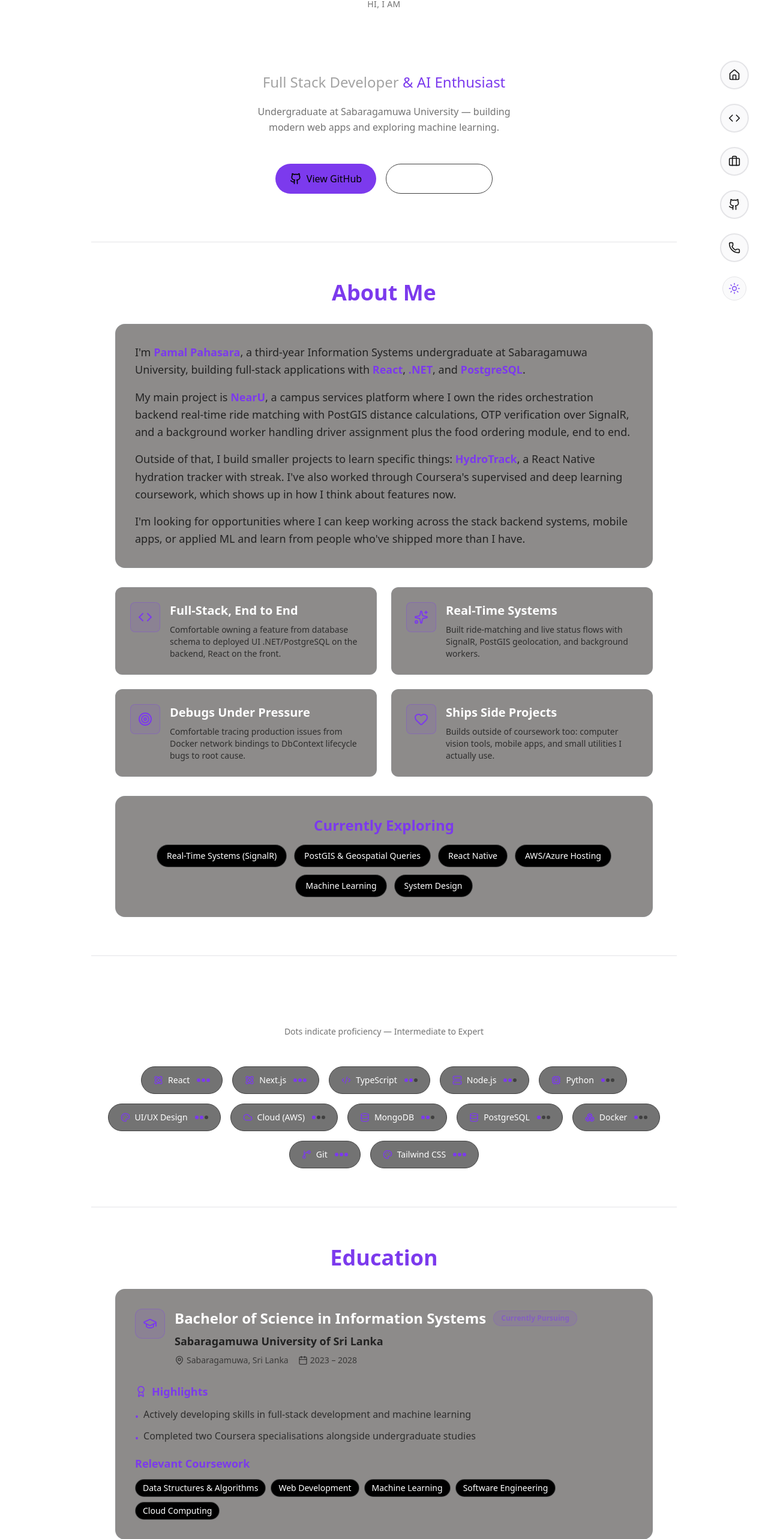
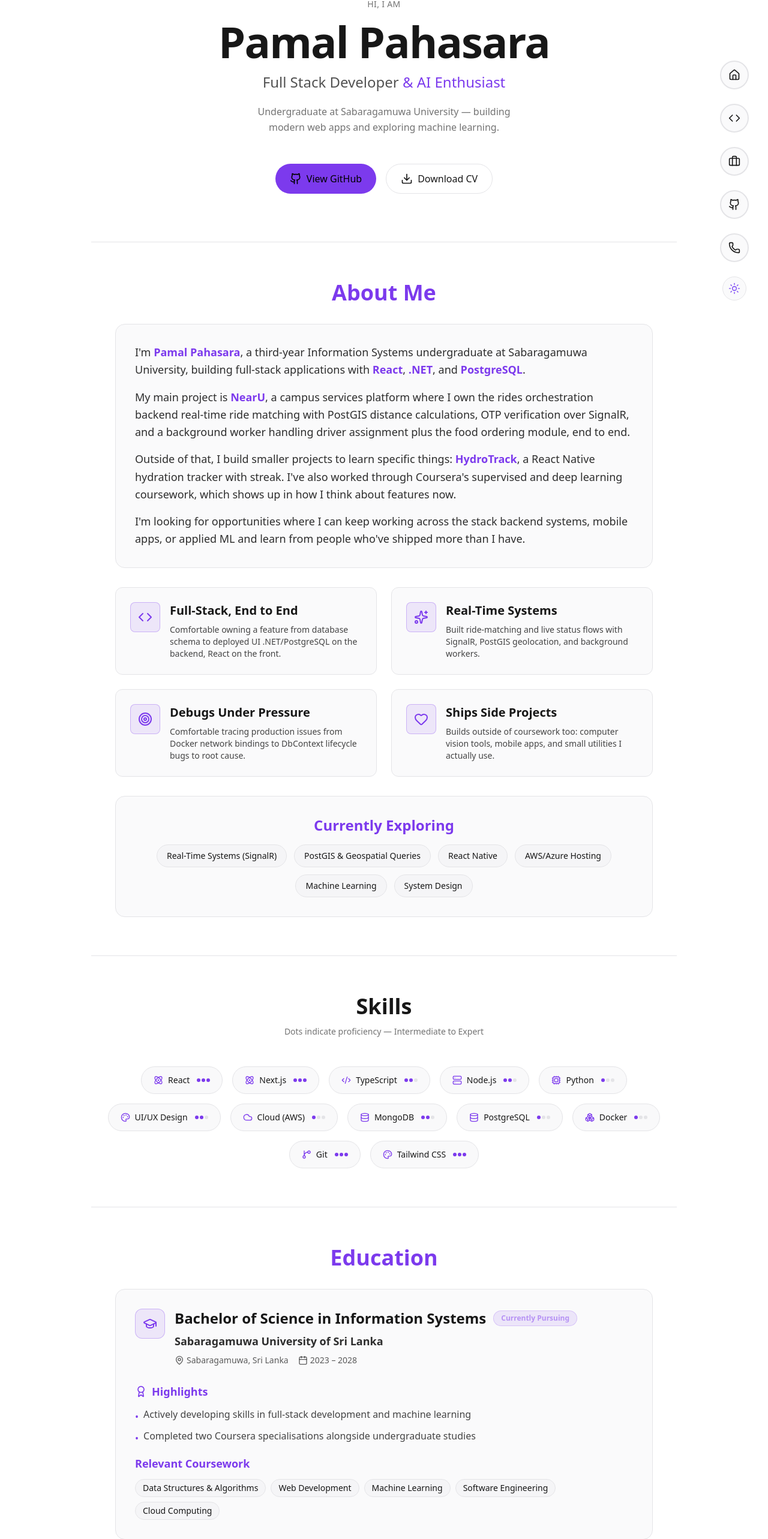
Before and after one commit to pamal29/react-portfolio, a React (Vite) app: page / in a window 1280 px wide. Shown: the part 99-2665 px from the top of the page at 60% size. Built offline with nearby package versions, Linux system fonts and the light colour scheme.

Commit message:
change hardcore colors in white theme

```diff
--- a/src/components/About.jsx
+++ b/src/components/About.jsx
@@ -32,7 +32,7 @@ export default function About() {
 
       <div className="max-w-4xl mx-auto space-y-8">
         {/* Main Introduction */}
-        <div className="bg-stone-900/50 backdrop-blur-sm border border-gray-400/20 rounded-2xl p-8
+        <div className="bg-bg-soft/50 backdrop-blur-sm border border-borderMuted rounded-2xl p-8
                        transition-all duration-300 hover:border-neonPurple/50 hover:shadow-lg hover:shadow-neonPurple/10">
           <div className="space-y-4 text-textLight/90 text-lg leading-relaxed">
             <p>
@@ -74,7 +74,7 @@ export default function About() {
             return (
               <div
                 key={index}
-                className="bg-stone-900/50 backdrop-blur-sm border border-gray-400/20 rounded-xl p-6
+                className="bg-bg-soft/50 backdrop-blur-sm border border-borderMuted rounded-xl p-6
                            transition-all duration-300 hover:border-neonPurple/50 hover:scale-105
                            hover:shadow-lg hover:shadow-neonPurple/10"
               >
@@ -83,7 +83,7 @@ export default function About() {
                     <Icon className="w-6 h-6 text-neonPurple" />
                   </div>
                   <div>
-                    <h3 className="text-xl font-semibold text-white mb-2">
+                    <h3 className="text-xl font-semibold text-textLight mb-2">
                       {item.title}
                     </h3>
                     <p className="text-textLight/80 text-sm">
@@ -97,7 +97,7 @@ export default function About() {
         </div>
 
         {/* What I'm Currently Working On */}
-        <div className="bg-stone-900/50 backdrop-blur-sm border border-gray-400/20 rounded-2xl p-8
+        <div className="bg-bg-soft/50 backdrop-blur-sm border border-borderMuted rounded-2xl p-8
                        transition-all duration-300 hover:border-neonPurple/50 hover:shadow-lg hover:shadow-neonPurple/10">
           <h3 className="text-2xl font-bold text-neonPurple mb-4 text-center">
             Currently Exploring
@@ -106,7 +106,7 @@ export default function About() {
             {["Real-Time Systems (SignalR)", "PostGIS & Geospatial Queries", "React Native", "AWS/Azure Hosting", "Machine Learning", "System Design"].map((topic, index) => (
               <span
                 key={index}
-                className="px-4 py-2 bg-black border border-white/30 rounded-full text-sm text-white
+                className="px-4 py-2 bg-bg-soft border border-borderMuted rounded-full text-sm text-textLight
                            transition-all duration-300 hover:border-neonPurple hover:scale-110 hover:shadow-lg hover:shadow-neonPurple/20"
               >
                 {topic}
--- a/src/components/Education.jsx
+++ b/src/components/Education.jsx
@@ -46,7 +46,7 @@ export default function Education() {
         {education.map((edu, index) => (
           <div
             key={index}
-            className="bg-stone-900/50 backdrop-blur-sm border border-gray-400/20 rounded-2xl p-8
+            className="bg-bg-soft/50 backdrop-blur-sm border border-borderMuted rounded-2xl p-8
                        transition-all duration-300 hover:border-neonPurple/50 hover:shadow-lg hover:shadow-neonPurple/10"
           >
             <div className="flex items-start gap-4 mb-4">
@@ -55,10 +55,9 @@ export default function Education() {
               </div>
               <div className="flex-1">
                 <div className="flex flex-wrap items-center gap-3 mb-2">
-                  <h3 className="text-2xl font-bold text-white">
+                  <h3 className="text-2xl font-bold text-textLight">
                     {edu.degree}
                   </h3>
-                  {/* "Currently Pursuing" badge */}
                   {edu.status && (
                     <span className="px-3 py-1 text-xs font-semibold rounded-full
                                      bg-neonPurple/20 text-neonPurple border border-neonPurple/40
@@ -83,7 +82,6 @@ export default function Education() {
               </div>
             </div>
 
-            {/* Achievements */}
             <div className="mb-4">
               <h4 className="text-lg font-semibold text-neonPurple mb-3 flex items-center gap-2">
                 <Award className="w-5 h-5" />
@@ -99,7 +97,6 @@ export default function Education() {
               </ul>
             </div>
 
-            {/* Relevant Coursework */}
             <div>
               <h4 className="text-lg font-semibold text-neonPurple mb-3">
                 Relevant Coursework
@@ -108,7 +105,7 @@ export default function Education() {
                 {edu.coursework.map((course, i) => (
                   <span
                     key={i}
-                    className="px-3 py-1 bg-black border border-white/30 rounded-full text-sm text-white
+                    className="px-3 py-1 bg-bg-soft border border-borderMuted rounded-full text-sm text-textLight
                                transition-all duration-300 hover:border-neonPurple hover:scale-105"
                   >
                     {course}
@@ -121,7 +118,7 @@ export default function Education() {
 
         {/* Certifications */}
         <div
-          className="bg-stone-900/50 backdrop-blur-sm border border-gray-400/20 rounded-2xl p-8
+          className="bg-bg-soft/50 backdrop-blur-sm border border-borderMuted rounded-2xl p-8
                      transition-all duration-300 hover:border-neonPurple/50 hover:shadow-lg hover:shadow-neonPurple/10"
         >
           <h3 className="text-2xl font-bold text-neonPurple mb-6 flex items-center gap-2">
@@ -132,10 +129,10 @@ export default function Education() {
             {certifications.map((cert, index) => (
               <div
                 key={index}
-                className="p-4 bg-black/50 border border-white/20 rounded-xl
+                className="p-4 bg-bg-soft/50 border border-borderMuted rounded-xl
                            transition-all duration-300 hover:border-neonPurple hover:scale-105"
               >
-                <h4 className="font-semibold text-white mb-1">{cert.name}</h4>
+                <h4 className="font-semibold text-textLight mb-1">{cert.name}</h4>
                 <p className="text-sm text-textLight/70">{cert.issuer}</p>
                 <p className="text-sm text-neonPurple font-medium mt-1">{cert.year}</p>
               </div>
--- a/src/components/Hero.jsx
+++ b/src/components/Hero.jsx
@@ -3,20 +3,20 @@ import { Github, Download } from "lucide-react";
 export default function Hero({ handleDownloadCV }) {
   return (
     <section id="hero" className="text-center pt-24 pb-20">
-      <p className="text-sm mb-4 text-neutral-500 tracking-wide uppercase">
+      <p className="text-sm mb-4 text-muted tracking-wide uppercase">
         Hi, I am
       </p>
 
-      <h1 className="text-5xl md:text-7xl font-bold mb-4 text-white tracking-tight">
+      <h1 className="text-5xl md:text-7xl font-bold mb-4 text-textLight tracking-tight">
         Pamal Pahasara
       </h1>
 
-      <h2 className="text-xl md:text-2xl font-medium mb-5 text-neutral-400">
+      <h2 className="text-xl md:text-2xl font-medium mb-5 text-mutedLight">
         Full Stack Developer{" "}
         <span className="text-neonPurple">&amp; AI Enthusiast</span>
       </h2>
 
-      <p className="text-base text-neutral-500 max-w-md mx-auto mb-12 leading-relaxed">
+      <p className="text-base text-muted max-w-md mx-auto mb-12 leading-relaxed">
         Undergraduate at Sabaragamuwa University — building modern web apps
         and exploring machine learning.
       </p>
@@ -37,7 +37,7 @@ export default function Hero({ handleDownloadCV }) {
         <button
           onClick={handleDownloadCV}
           className="px-6 py-3 rounded-full flex items-center gap-2
-                     text-white border border-neutral-700
+                     text-textLight border border-borderMuted
                      transition-all duration-300 hover:border-neonPurple hover:text-neonPurple"
         >
           <Download className="w-5 h-5" />
--- a/src/components/Skills.jsx
+++ b/src/components/Skills.jsx
@@ -20,7 +20,6 @@ const skillIcons = {
   Git: GitBranch,
 };
 
-// Higher = more filled dots shown next to the skill
 const statusLevel = {
   Expert: 3,
   Advanced: 2,
@@ -35,7 +34,7 @@ function ProficiencyDots({ status }) {
         <span
           key={i}
           className={`w-1.5 h-1.5 rounded-full ${
-            i <= level ? "bg-neonPurple" : "bg-neutral-700"
+            i <= level ? "bg-neonPurple" : "bg-borderMuted"
           }`}
         />
       ))}
@@ -45,10 +44,10 @@ function ProficiencyDots({ status }) {
 
 export default function Skills({ skills = [] }) {
   return (
-    <section id="skills" className="py-16 text-white">
+    <section id="skills" className="py-16 text-textLight">
       <div className="max-w-6xl mx-auto px-6">
         <h2 className="text-4xl font-bold mb-3 text-center">Skills</h2>
-        <p className="text-center text-neutral-500 text-sm mb-12">
+        <p className="text-center text-muted text-sm mb-12">
           Dots indicate proficiency — Intermediate to Expert
         </p>
 
@@ -60,9 +59,9 @@ export default function Skills({ skills = [] }) {
               <div
                 key={skill.name}
                 title={skill.status}
-                className="flex items-center gap-2 px-5 py-3 bg-neutral-900/60
-                           rounded-full border border-neutral-700 hover:border-neonPurple
-                           hover:bg-neutral-800/60 transition-all duration-300 cursor-default"
+                className="flex items-center gap-2 px-5 py-3 bg-bg-soft/60
+                           rounded-full border border-borderMuted hover:border-neonPurple
+                           hover:bg-bg-soft/90 transition-all duration-300 cursor-default"
               >
                 <Icon className="w-4 h-4 text-neonPurple" />
                 <span className="text-sm font-medium">{skill.name}</span>
--- a/src/components/Social.jsx
+++ b/src/components/Social.jsx
@@ -12,7 +12,6 @@ export default function Social() {
       icon: Linkedin,
       url: "https://www.linkedin.com/in/pamal-pahasara-990ba2324/",
     },
-
   ];
 
   return (
@@ -28,13 +27,13 @@ export default function Social() {
                 target="_blank"
                 rel="noopener noreferrer"
                 className="group flex flex-col items-center gap-2 p-4 rounded-xl
-                           bg-neutral-900/50 border border-neutral-700
+                           bg-bg-soft/50 border border-borderMuted
                            transition-all duration-300 hover:scale-110 hover:border-neonPurple
                            hover:shadow-lg hover:shadow-neonPurple/20 w-[90px]"
                 aria-label={social.name}
               >
-                <Icon className="w-6 h-6 text-white transition-colors duration-300 group-hover:text-neonPurple" />
-                <span className="text-sm text-neutral-400 transition-colors duration-300 group-hover:text-neonPurple">
+                <Icon className="w-6 h-6 text-textLight transition-colors duration-300 group-hover:text-neonPurple" />
+                <span className="text-sm text-mutedLight transition-colors duration-300 group-hover:text-neonPurple">
                   {social.name}
                 </span>
               </a>
```
Also changed, not shown: src/components/Contact.jsx (+10 -10 lines), src/components/GithubStats.jsx (+5 -9 lines), src/components/Projects.jsx (+10 -10 lines).
